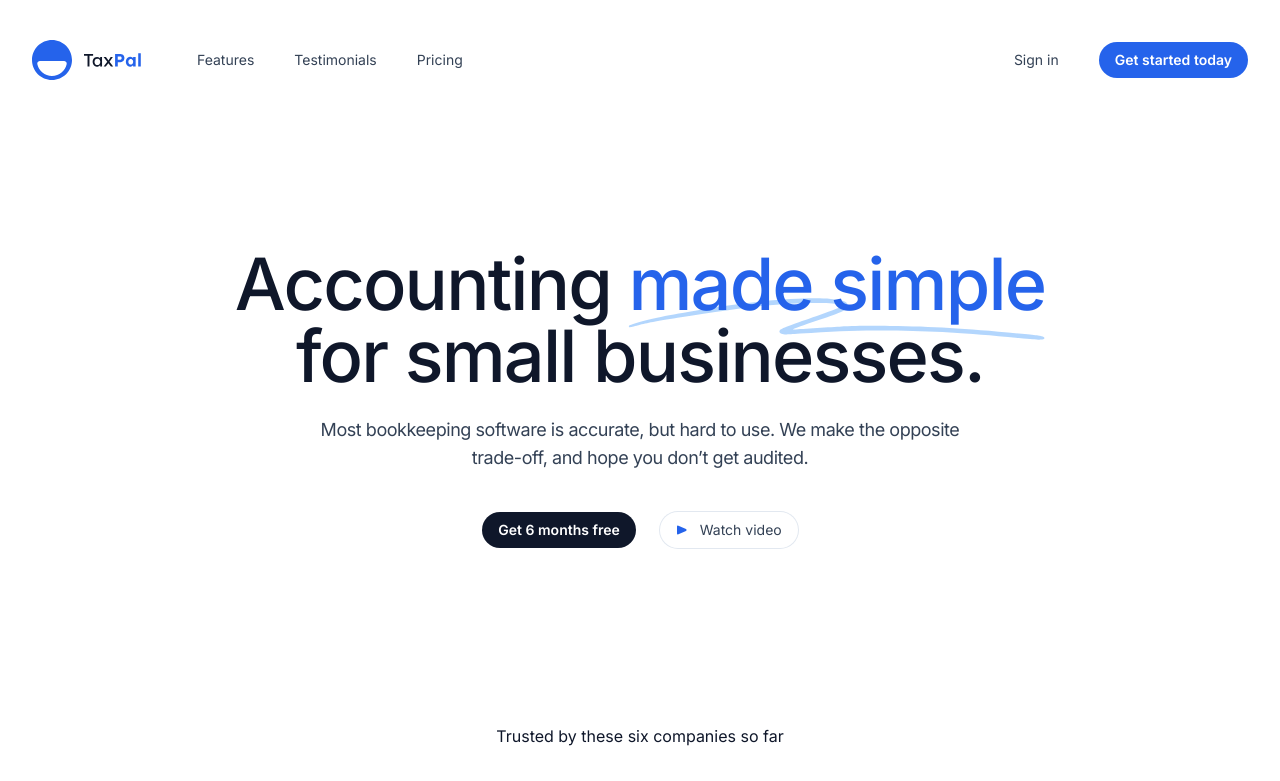
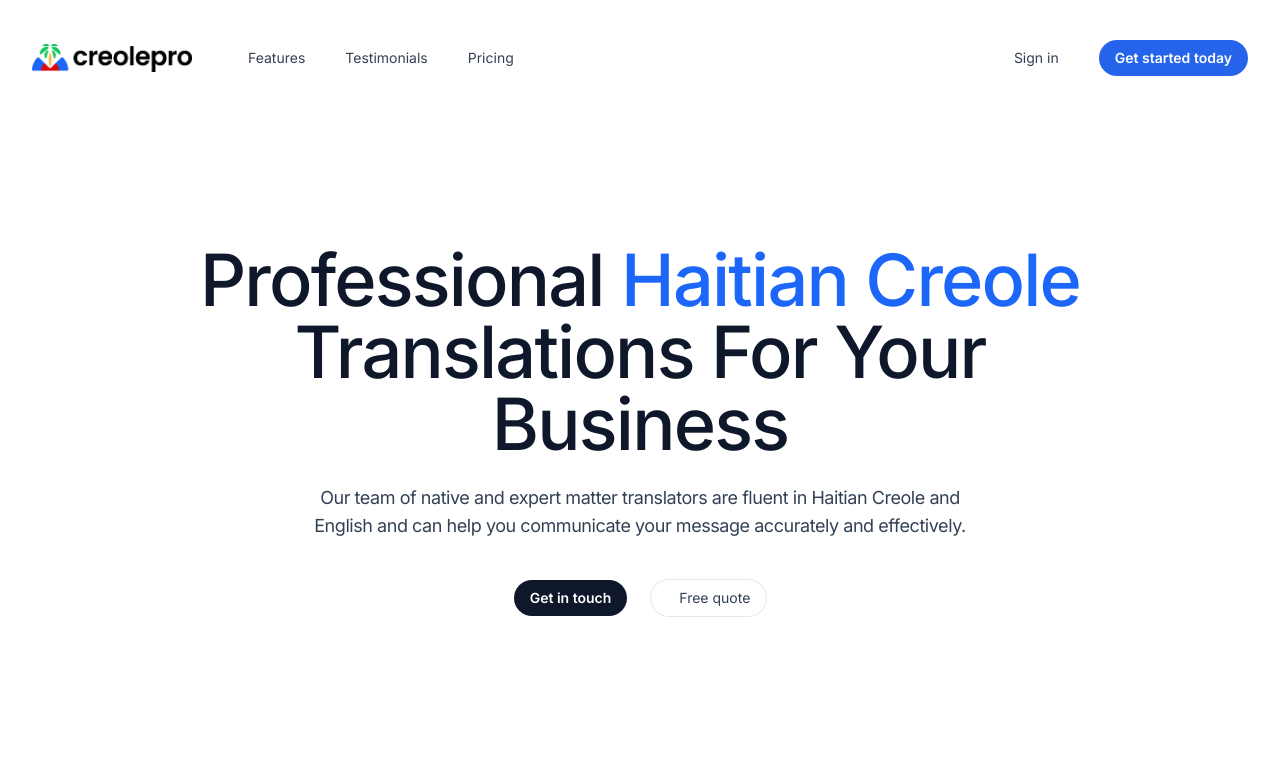
Before and after one commit to creolepro/creolepro, a Next.js app: page / in a window 1280 px wide. Shown: the top 781 px of the page. Built offline with nearby package versions, Linux system fonts and the light colour scheme.

Commit message:
hero updates, added logo

```diff
--- a/src/components/Hero.tsx
+++ b/src/components/Hero.tsx
@@ -13,37 +13,23 @@ export function Hero() {
   return (
     <Container className="pb-16 pt-20 text-center lg:pt-32">
       <h1 className="mx-auto max-w-4xl font-display text-5xl font-medium tracking-tight text-slate-900 sm:text-7xl">
-        Accounting{' '}
-        <span className="relative whitespace-nowrap text-blue-600">
-          <svg
-            aria-hidden="true"
-            viewBox="0 0 418 42"
-            className="absolute left-0 top-2/3 h-[0.58em] w-full fill-blue-300/70"
-            preserveAspectRatio="none"
-          >
-            <path d="M203.371.916c-26.013-2.078-76.686 1.963-124.73 9.946L67.3 12.749C35.421 18.062 18.2 21.766 6.004 25.934 1.244 27.561.828 27.778.874 28.61c.07 1.214.828 1.121 9.595-1.176 9.072-2.377 17.15-3.92 39.246-7.496C123.565 7.986 157.869 4.492 195.942 5.046c7.461.108 19.25 1.696 19.17 2.582-.107 1.183-7.874 4.31-25.75 10.366-21.992 7.45-35.43 12.534-36.701 13.884-2.173 2.308-.202 4.407 4.442 4.734 2.654.187 3.263.157 15.593-.78 35.401-2.686 57.944-3.488 88.365-3.143 46.327.526 75.721 2.23 130.788 7.584 19.787 1.924 20.814 1.98 24.557 1.332l.066-.011c1.201-.203 1.53-1.825.399-2.335-2.911-1.31-4.893-1.604-22.048-3.261-57.509-5.556-87.871-7.36-132.059-7.842-23.239-.254-33.617-.116-50.627.674-11.629.54-42.371 2.494-46.696 2.967-2.359.259 8.133-3.625 26.504-9.81 23.239-7.825 27.934-10.149 28.304-14.005.417-4.348-3.529-6-16.878-7.066Z" />
-          </svg>
-          <span className="relative">made simple</span>
+        Professional{' '}
+        <span className="relative whitespace-nowrap">
+          <span className="relative text-haiti-blue">Haitian Creole</span>
         </span>{' '}
-        for small businesses.
+        Translations For Your Business
       </h1>
       <p className="mx-auto mt-6 max-w-2xl text-lg tracking-tight text-slate-700">
-        Most bookkeeping software is accurate, but hard to use. We make the
-        opposite trade-off, and hope you don’t get audited.
+      Our team of native and expert matter translators are fluent in
+      Haitian Creole and English and can help you communicate your message accurately and effectively.
       </p>
       <div className="mt-10 flex justify-center gap-x-6">
-        <Button href="/register">Get 6 months free</Button>
+        <Button href="/register">Get in touch</Button>
         <Button
           href="https://www.youtube.com/watch?v=dQw4w9WgXcQ"
           variant="outline"
         >
-          <svg
-            aria-hidden="true"
-            className="h-3 w-3 flex-none fill-blue-600 group-active:fill-current"
-          >
-            <path d="m9.997 6.91-7.583 3.447A1 1 0 0 1 1 9.447V2.553a1 1 0 0 1 1.414-.91L9.997 5.09c.782.355.782 1.465 0 1.82Z" />
-          </svg>
-          <span className="ml-3">Watch video</span>
+          <span className="ml-3">Free quote</span>
         </Button>
       </div>
       <div className="mt-36 lg:mt-44">
--- a/src/components/Logo.tsx
+++ b/src/components/Logo.tsx
@@ -1,32 +1,14 @@
+import Image from 'next/image'
+
+import CreoleProLogo from '@/images/logos/creole-pro-logo.png';
+
 export function Logo(props: React.ComponentPropsWithoutRef<'svg'>) {
     return (
-      <svg aria-hidden="true" viewBox="0 0 109 40" {...props}>
-        <path
-          fillRule="evenodd"
-          clipRule="evenodd"
-          d="M0 20c0 11.046 8.954 20 20 20s20-8.954 20-20S31.046 0 20 0 0 8.954 0 20Zm20 16c-7.264 0-13.321-5.163-14.704-12.02C4.97 22.358 6.343 21 8 21h24c1.657 0 3.031 1.357 2.704 2.98C33.32 30.838 27.264 36 20 36Z"
-          fill="#2563EB"
+        <Image
+            src={CreoleProLogo}
+            width={160}
+            height={28}
+            alt="Picture of the author"
         />
-        <path
-          d="M55.528 26.57V15.842H52V13.97h9.108v1.872h-3.636V26.57h-1.944Z"
-          fill="#0F172A"
-        />
-        <path
-          d="M83.084 26.57v-12.6h5.346c.744 0 1.416.18 2.016.54a3.773 3.773 0 0 1 1.44 1.44c.36.612.54 1.302.54 2.07 0 .78-.18 1.482-.54 2.106a4 4 0 0 1-1.44 1.494c-.6.36-1.272.54-2.016.54h-2.646v4.41h-2.7Zm2.664-6.84h2.376c.288 0 .546-.072.774-.216.228-.156.408-.36.54-.612a1.71 1.71 0 0 0 .216-.864c0-.324-.072-.606-.216-.846a1.394 1.394 0 0 0-.54-.576 1.419 1.419 0 0 0-.774-.216h-2.376v3.33ZM106.227 26.57V13.25h2.556v13.32h-2.556Z"
-          fill="#2563EB"
-        />
-        <path
-          fillRule="evenodd"
-          clipRule="evenodd"
-          d="M95.906 26.102c.636.432 1.35.648 2.142.648.444 0 .864-.066 1.26-.198a4.25 4.25 0 0 0 1.062-.558 3.78 3.78 0 0 0 .702-.668v1.244h2.574v-9.522h-2.538v1.248a3.562 3.562 0 0 0-.648-.672 3.13 3.13 0 0 0-1.026-.558 3.615 3.615 0 0 0-1.278-.216c-.828 0-1.566.216-2.214.648-.648.42-1.164 1.002-1.548 1.746-.372.732-.558 1.578-.558 2.538 0 .96.186 1.812.558 2.556.372.744.876 1.332 1.512 1.764Zm4.104-1.908c-.36.228-.78.342-1.26.342-.468 0-.882-.114-1.242-.342a2.387 2.387 0 0 1-.828-.954c-.204-.42-.306-.906-.306-1.458 0-.54.102-1.014.306-1.422.204-.408.48-.726.828-.954.36-.24.774-.36 1.242-.36.48 0 .9.12 1.26.36.36.228.636.546.828.954.204.408.306.882.306 1.422 0 .552-.102 1.038-.306 1.458a2.218 2.218 0 0 1-.828.954Z"
-          fill="#2563EB"
-        />
-        <path
-          fillRule="evenodd"
-          clipRule="evenodd"
-          d="m76.322 23.197 2.595 3.373h2.268l-3.662-4.787 3.338-4.663h-2.196l-2.162 3.334-2.554-3.334h-2.34l3.652 4.71-3.634 4.74h2.196l2.5-3.373ZM62.738 26.102a3.78 3.78 0 0 0 2.142.648c.456 0 .888-.072 1.296-.216.42-.144.798-.336 1.134-.576a3.418 3.418 0 0 0 .864-.835v1.447h1.872v-9.45h-1.872v1.45a3.118 3.118 0 0 0-.72-.82 3.2 3.2 0 0 0-1.062-.612 4.033 4.033 0 0 0-1.35-.216c-.828 0-1.578.21-2.25.63-.66.42-1.188 1.002-1.584 1.746-.384.732-.576 1.572-.576 2.52 0 .936.192 1.776.576 2.52.384.744.894 1.332 1.53 1.764Zm4.122-1.476c-.432.276-.93.414-1.494.414a2.682 2.682 0 0 1-1.476-.414 2.987 2.987 0 0 1-1.008-1.134c-.24-.492-.36-1.05-.36-1.674 0-.612.12-1.158.36-1.638.252-.48.588-.858 1.008-1.134a2.682 2.682 0 0 1 1.476-.414c.564 0 1.062.138 1.494.414.432.276.768.654 1.008 1.134.252.48.378 1.026.378 1.638 0 .624-.126 1.182-.378 1.674-.24.48-.576.858-1.008 1.134Z"
-          fill="#0F172A"
-        />
-      </svg>
     )
   }
--- a/src/components/PrimaryFeatures.tsx
+++ b/src/components/PrimaryFeatures.tsx
@@ -1,6 +1,7 @@
 'use client'
 
 import { useEffect, useState } from 'react'
+
 
 export function PrimaryFeatures() {
   let [tabOrientation, setTabOrientation] = useState<'horizontal' | 'vertical'>(
@@ -26,7 +27,7 @@ export function PrimaryFeatures() {
     <section
       id="features"
       aria-label="Features for running your books"
-      className="relative overflow-hidden bg-blue-600 pb-28 pt-20 sm:py-32"
+      className="relative overflow-hidden bg-haiti-blue pb-28 pt-20 sm:py-32"
     >
 
     </section>
--- a/tailwind.config.ts
+++ b/tailwind.config.ts
@@ -8,10 +8,17 @@ const config: Config = {
   ],
   theme: {
     extend: {
+      colors: {
+        'haiti-blue': '#1C66F9',
+      },
       backgroundImage: {
         "gradient-radial": "radial-gradient(var(--tw-gradient-stops))",
         "gradient-conic":
           "conic-gradient(from 180deg at 50% 50%, var(--tw-gradient-stops))",
+      },
+      fontFamily: {
+        sans: 'var(--font-inter)',
+        display: 'var(--font-lexend)',
       },
     },
   },
```
Also changed, not shown: src/images/logos/creole-pro-logo.png (added).
